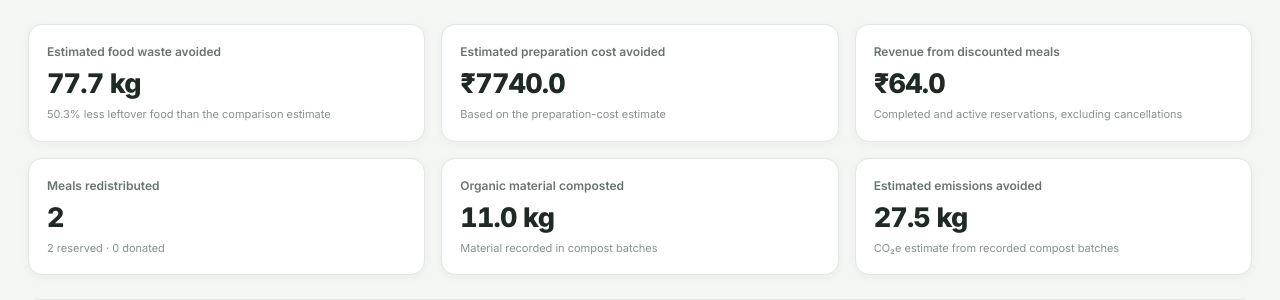
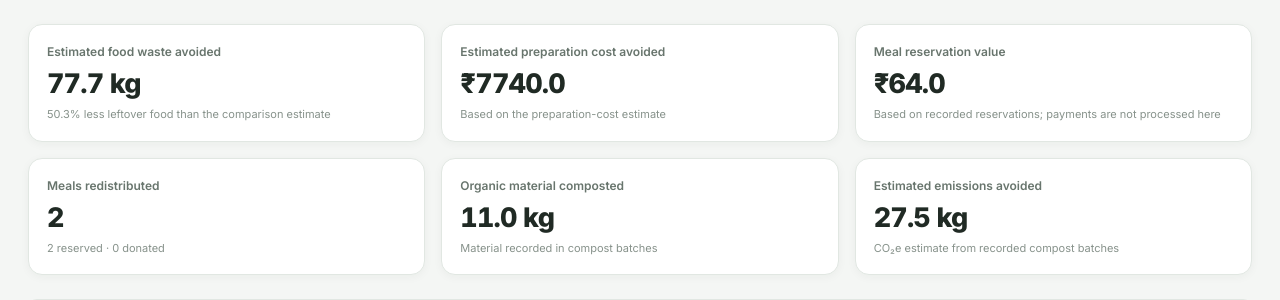
Before and after one commit to vyasy56-afk/ZeroPlate, a Flask app: page /analytics/ in a window 1280 px wide. Shown: the part 229-529 px from the top of the page. Run offline with Flask 3, Linux system fonts and the light colour scheme; data comes from the database, SQL or seed files in the repository; some libraries are stand-ins or nearby versions.

Commit message:
Clarify reservation value and dynamically describe waste comparison

```diff
--- a/app/templates/analytics.html
+++ b/app/templates/analytics.html
@@ -20,7 +20,7 @@
         <div class="metric-card">
             <span class="metric-label">Estimated food waste avoided</span>
             <strong class="metric-value">{{ summary.waste_avoided_kg }} kg</strong>
-            <span class="metric-hint">{{ summary.waste_reduction_pct }}% less leftover food than the comparison estimate</span>
+            <span class="metric-hint">{% if summary.waste_reduction_pct >= 0 %}{{ summary.waste_reduction_pct }}% less leftover food than the comparison estimate{% else %}{{ (summary.waste_reduction_pct * -1)|round(1) }}% more leftover food than the comparison estimate{% endif %}</span>
         </div>
         <div class="metric-card">
             <span class="metric-label">Estimated preparation cost avoided</span>
@@ -28,9 +28,9 @@
             <span class="metric-hint">Based on the preparation-cost estimate</span>
         </div>
         <div class="metric-card">
-            <span class="metric-label">Revenue from discounted meals</span>
+            <span class="metric-label">Meal reservation value</span>
             <strong class="metric-value">₹{{ summary.marketplace_revenue }}</strong>
-            <span class="metric-hint">Completed and active reservations, excluding cancellations</span>
+            <span class="metric-hint">Based on recorded reservations; payments are not processed here</span>
         </div>
         <div class="metric-card">
             <span class="metric-label">Meals redistributed</span>
```
